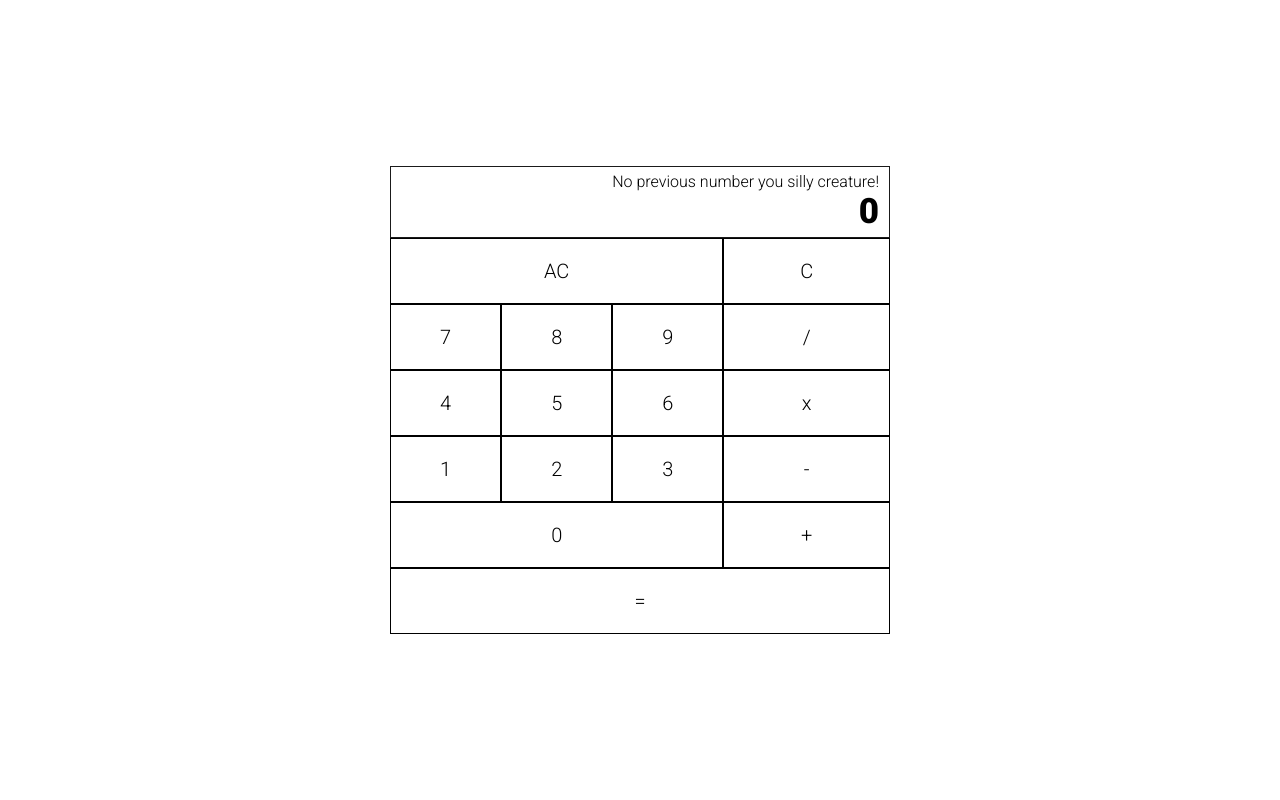
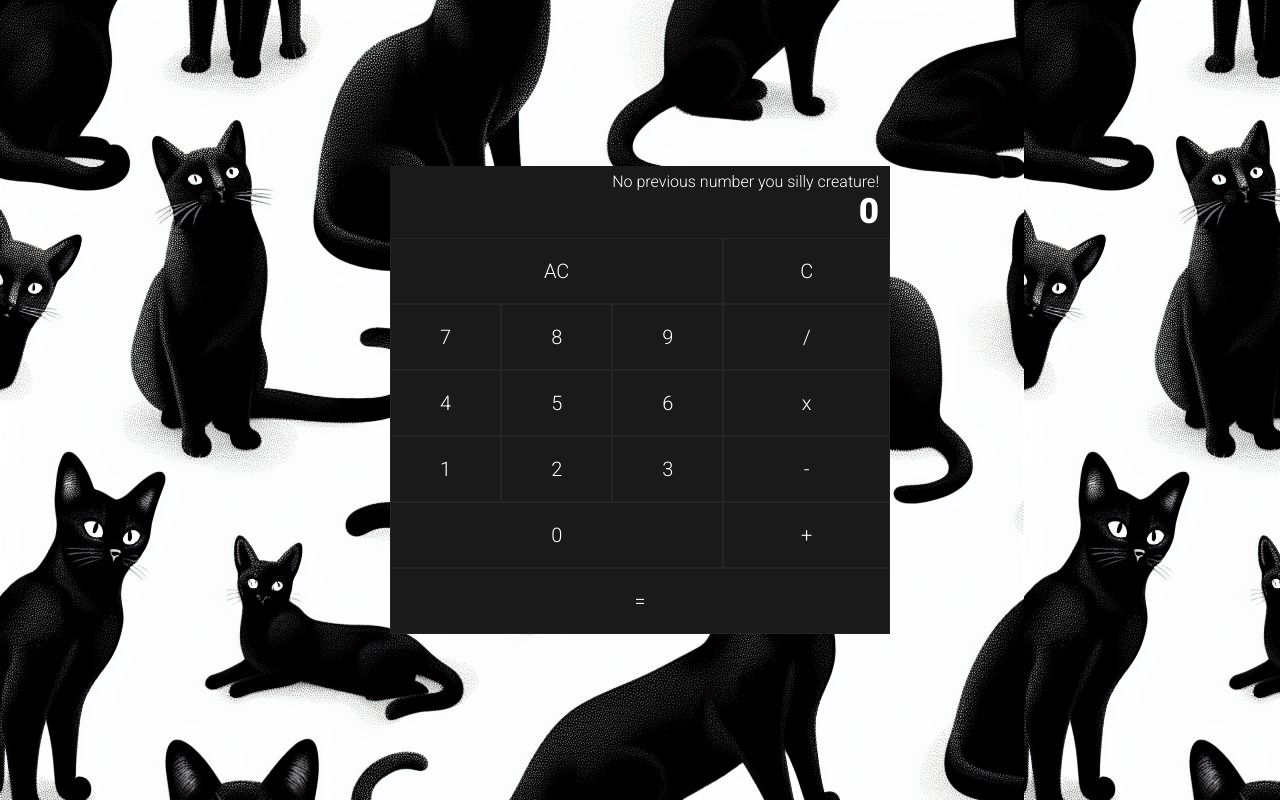
Before and after one commit to trandangduat/calculator, a plain HTML site: page index.html in a window 1280 px wide. Drawn offline with Linux system fonts and the light colour scheme.

Commit message:
Add background image and add some UI changes

```diff
--- a/style.css
+++ b/style.css
@@ -4,24 +4,26 @@ body {
     display: flex;
     font-family: 'Roboto', sans-serif;
     height: 100vh;
+    background: url("background.jpg");
 }
 
 .btn {
     text-align: center;
     padding: 20px 0;
-    border: 1px solid black;
+    border: 1px solid rgb(37, 37, 37);
     box-sizing: border-box;
     font-size: 20px;
 }
 
 .btn:active {
-    background-color: black;
-    color: white;
+    background-color: white;
+    color: #1a1a1a;
     font-weight: 800;
 }
 
 #calculator {
-    background-color: white;
+    background-color: #1a1a1a;
+    color: white;
     display: flex;
     flex-direction: column;
     margin: auto;
```
Also changed, not shown: background.jpg (added).
